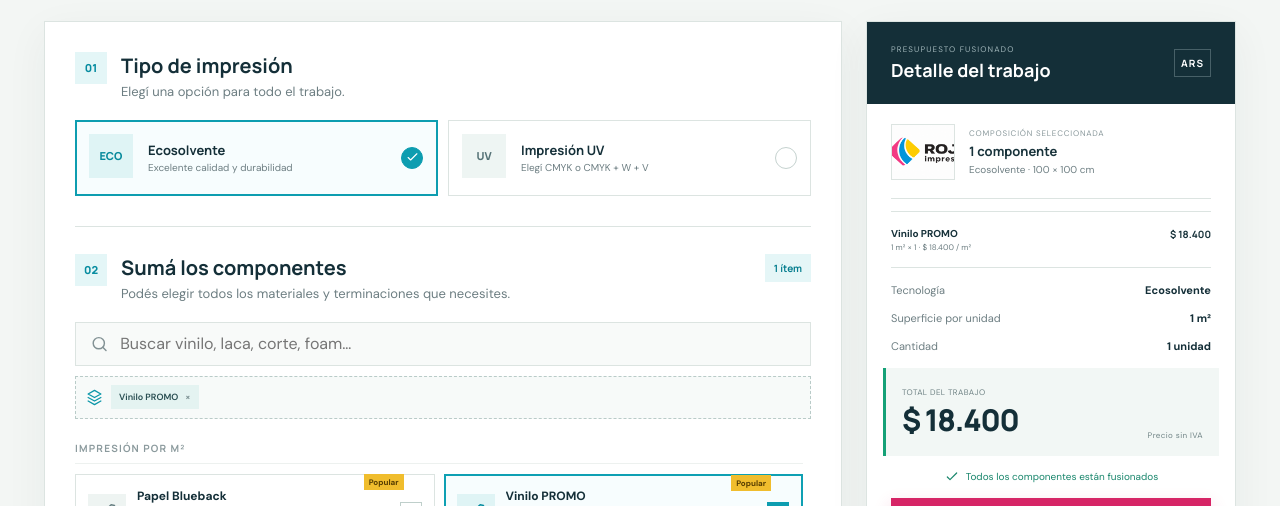
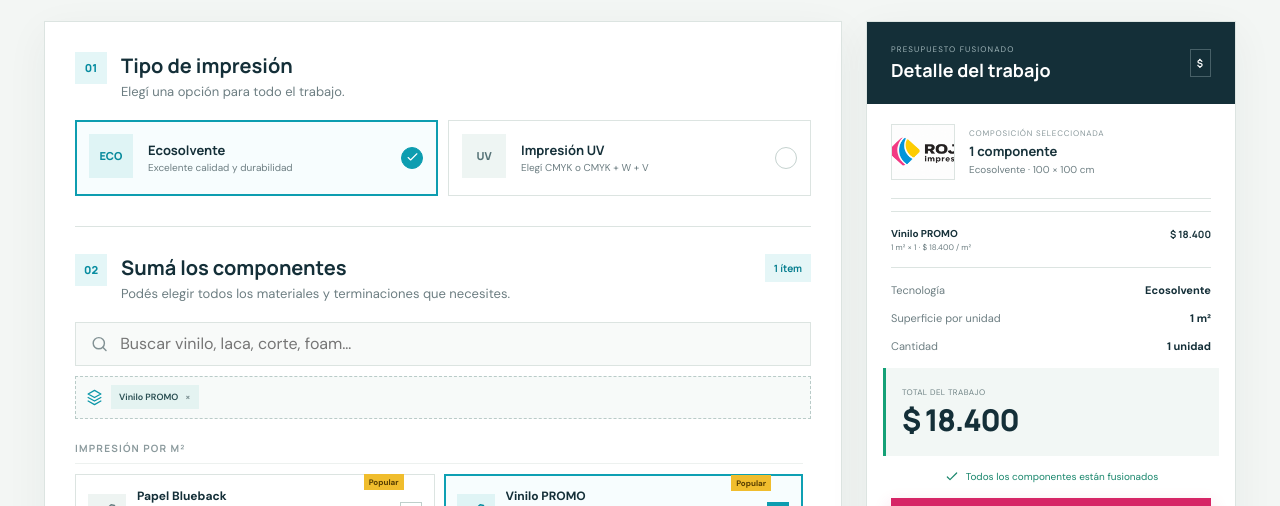
Before and after one commit to leoptr22/presupuestador, a React (Vite) app: page / in a window 1280 px wide. Shown: the part 257-763 px from the top of the page. Built offline with nearby package versions, Linux system fonts and the light colour scheme.

Commit message:
primer comit

```diff
--- a/src/main.jsx
+++ b/src/main.jsx
@@ -155,7 +155,7 @@ function App() {
         </section>
 
         <aside className="quote">
-          <div className="quote-head"><span><small>PRESUPUESTO FUSIONADO</small><b>Detalle del trabajo</b></span><i>ARS</i></div>
+          <div className="quote-head"><span><small>PRESUPUESTO FUSIONADO</small><b>Detalle del trabajo</b></span><i>$</i></div>
           <div className="preview"><span className="preview-art"><img src="/logo-rojas.png" alt="Rojas Impresiones" /></span><div><small>COMPOSICIÓN SELECCIONADA</small><b>{selected.length} {selected.length === 1 ? 'componente' : 'componentes'}</b><p>{technologyLabel}{hasAreaItems ? ` · ${width || 0} × ${height || 0} cm` : ''}{hasLinearItems ? ` · ${calc.ml} ml` : ''}</p></div></div>
           <div className="line-items">
             {calc.lines.length ? calc.lines.map(line => <div key={line.id} className={line.lineTotal == null ? 'unpriced-line' : ''}><span><b>{line.name}</b><small>{line.billingLabel} · {line.unitPrice == null ? 'sin precio' : `${money.format(line.unitPrice)} / ${line.unit}`}</small></span><strong>{line.lineTotal == null ? 'Consultar' : money.format(line.lineTotal)}</strong></div>) : <p>Agregá componentes para calcular el total.</p>}
@@ -166,7 +166,7 @@ function App() {
             {hasLinearItems && <div><dt>Metros lineales</dt><dd>{calc.ml.toLocaleString('es-AR', { maximumFractionDigits: 2 })} ml</dd></div>}
             <div><dt>Cantidad</dt><dd>{calc.q} {calc.q === 1 ? 'unidad' : 'unidades'}</dd></div>
           </dl>
-          <div className="total"><span><small>TOTAL DEL TRABAJO</small><b>{money.format(calc.total)}</b></span><small>Precio sin IVA</small></div>
+          <div className="total"><span><small>TOTAL DEL TRABAJO</small><b>{money.format(calc.total)}</b></span></div>
           {calc.unavailable > 0 && <p className="price-warning">Hay {calc.unavailable} {calc.unavailable === 1 ? 'ítem sin precio' : 'ítems sin precio'} en esta lista.</p>}
           <p className="validity"><Icon name="check" size={16}/> Todos los componentes están fusionados</p>
           <button className="primary" onClick={copyQuote} disabled={!selected.length}><Icon name={copied ? 'check' : 'copy'}/>{copied ? '¡Presupuesto copiado!' : 'Copiar presupuesto'}</button>
```
